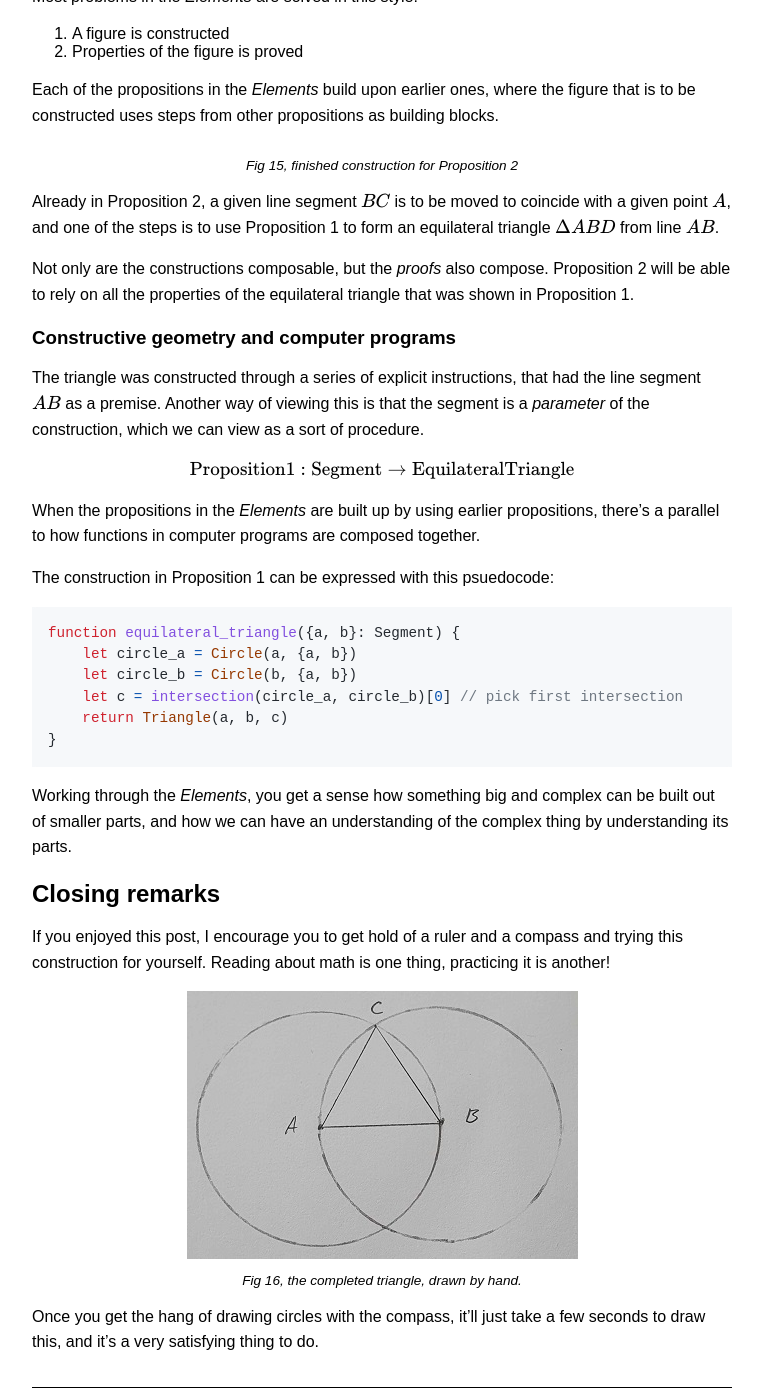
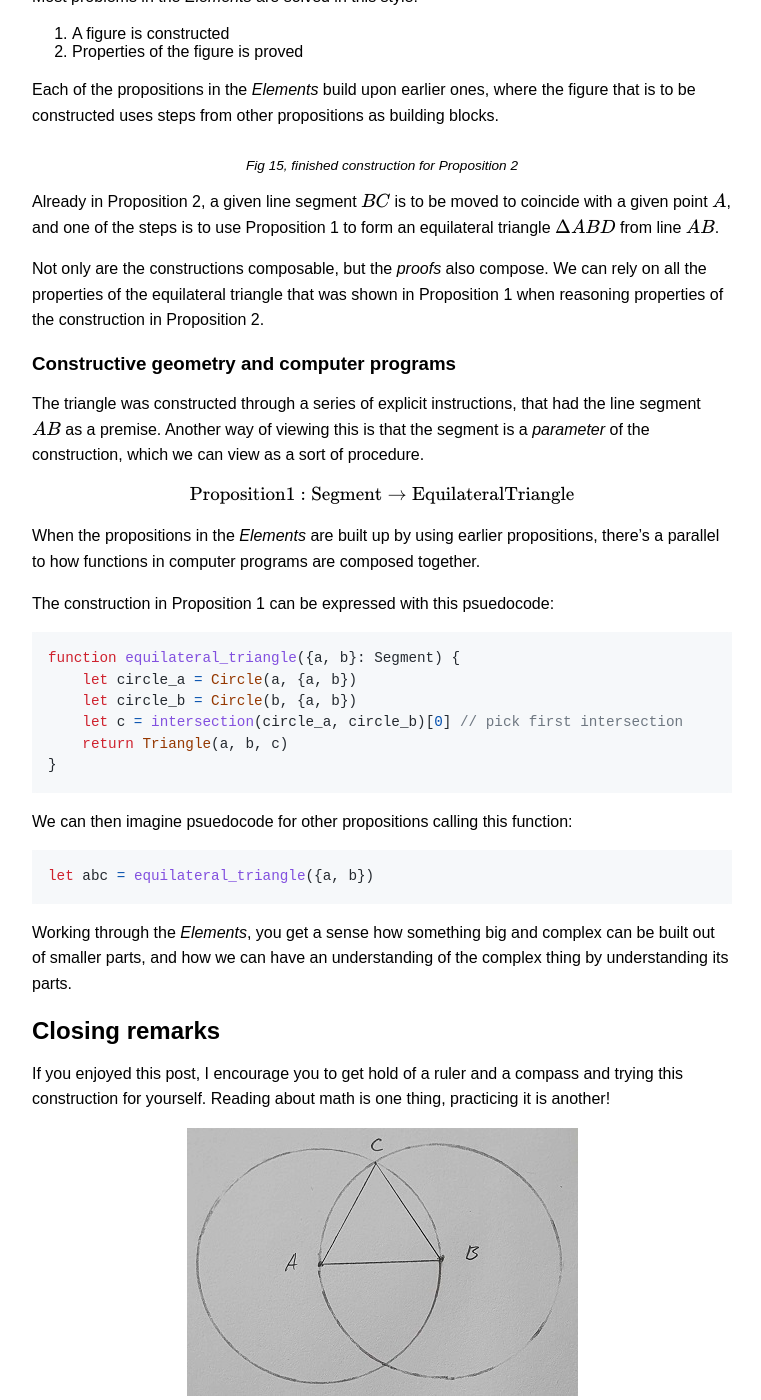
Before and after one commit to Warwolt/warwolt.github.io, a Jekyll site: the page built from _posts/2023-07-09-creating-an-equilateral-triangle.md, in a window 1280 px wide and 1400 px high, scrolled down 6261 px. Shown: the whole window, without its empty margins (258-1019 px from the left). Built offline with Jekyll 4.4.1, drawn with Linux system fonts in a browser that asks for light colours; some web fonts are replaced; formulas are drawn with MathJax 3.

Commit message:
Update code part

````diff
--- a/_posts/2023-07-09-creating-an-equilateral-triangle.md
+++ b/_posts/2023-07-09-creating-an-equilateral-triangle.md
@@ -423,9 +423,9 @@ Already in Proposition 2, a given line segment $BC$ is to be moved to coincide
 with a given point $A$, and one of the steps is to use Proposition 1 to form an
 equilateral triangle $\Delta ABD$ from line $AB$.
 
-Not only are the constructions composable, but the *proofs* also compose.
-Proposition 2 will be able to rely on all the properties of the equilateral
-triangle that was shown in Proposition 1.
+Not only are the constructions composable, but the *proofs* also compose. We can
+rely on all the properties of the equilateral triangle that was shown in
+Proposition 1 when reasoning properties of the construction in Proposition 2.
 
 ### Constructive geometry and computer programs
 
@@ -453,6 +453,12 @@ function equilateral_triangle({a, b}: Segment) {
 }
 ```
 
+We can then imagine psuedocode for other propositions calling this function:
+
+```ts
+let abc = equilateral_triangle({a, b})
+```
+
 Working through the *Elements*, you get a sense how something big and complex can be
 built out of smaller parts, and how we can have an understanding of the complex
 thing by understanding its parts.
````
